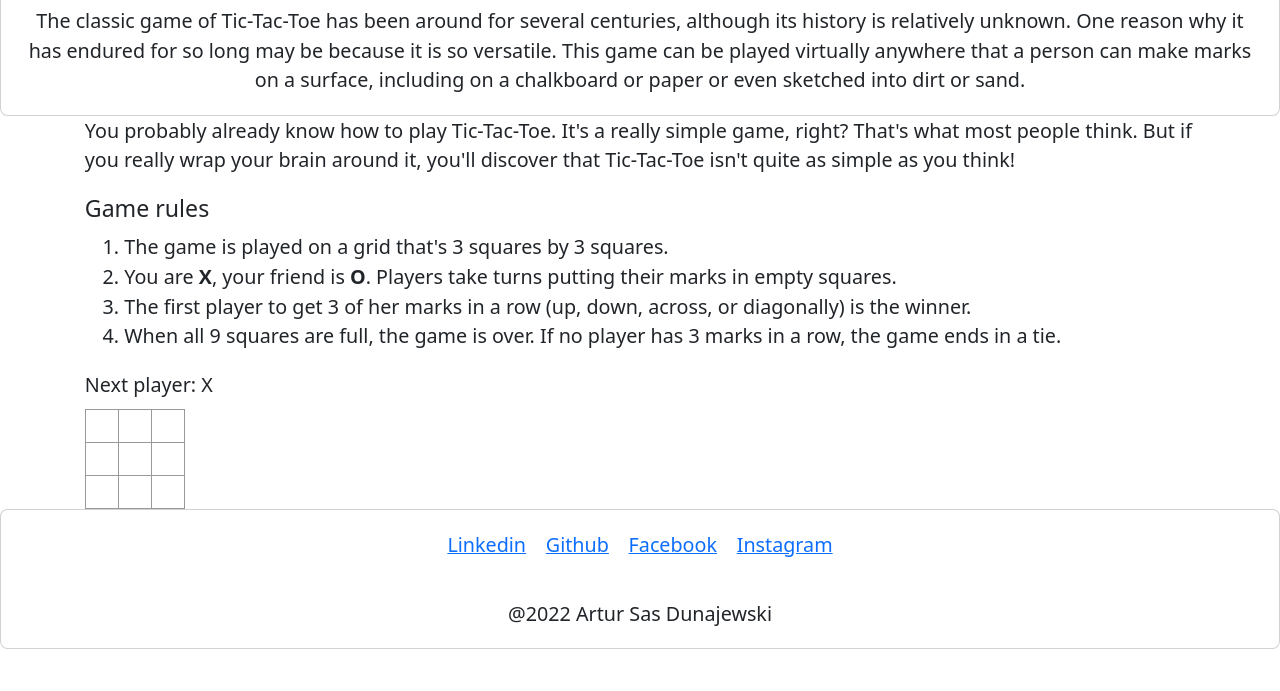
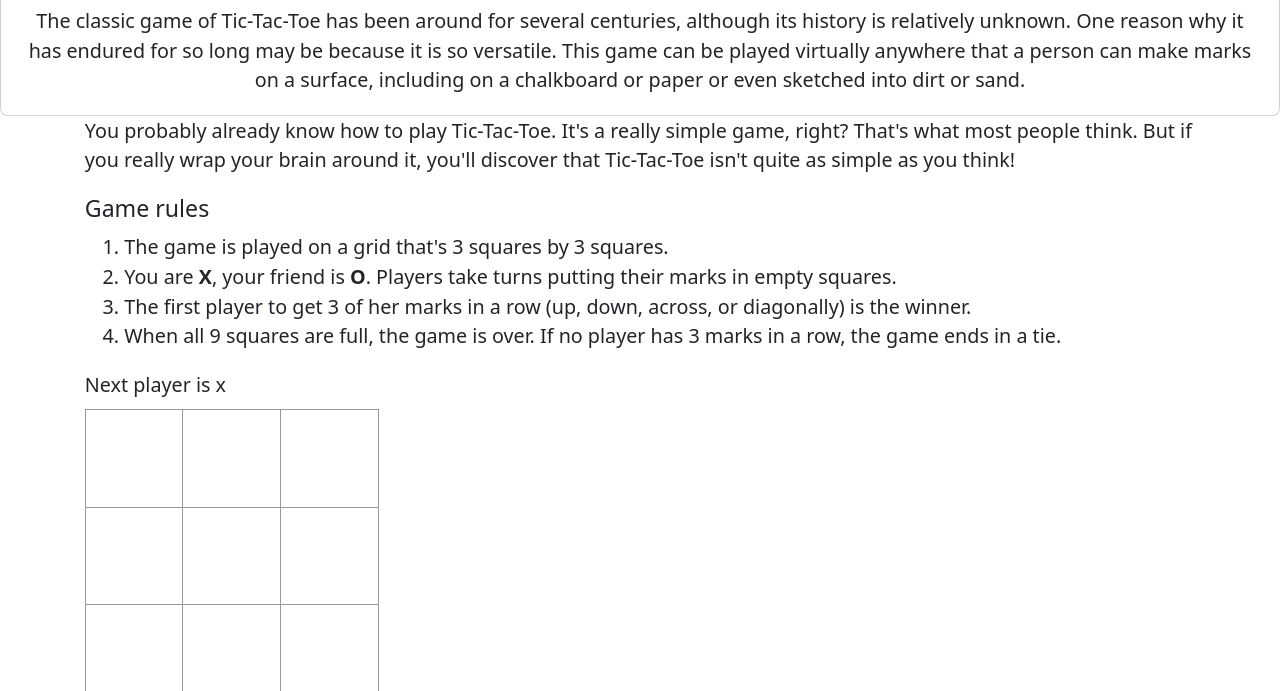
Before and after one commit to arko8919/tic-tac-toe, a React app: page / in a window 1280 px wide. Shown: the part 109-800 px from the top of the page. Built offline with nearby package versions, Linux system fonts and the light colour scheme.

Commit message:
Adding basic funcionality, board, squares, winner calculations

```diff
--- a/src/js/components/Board.js
+++ b/src/js/components/Board.js
@@ -1,19 +1,63 @@
 import React from "react";
 import Square from "./Square";
 
-import "./square.scss";
+import "./board.scss";
+import calculateWinner from "./calculateWinner";
 
 export default class Board extends React.Component {
+  constructor(props) {
+    super(props);
+    this.state = {
+      squares: Array(9).fill(null),
+      xOnSquare: true,
+    };
+  }
+
+  handleSquareClick(i) {
+    // Create a copy of the squares array
+    const squares = this.state.squares.slice();
+
+    // If someone won the game or if a Square is already filled, ignore click on button
+    if (calculateWinner(squares) || squares[i]) {
+      return;
+    }
+
+    // Assign an X or O to the square clicked depending on which player it's turn
+    squares[i] = this.state.xOnSquare ? "X" : "O";
+
+    this.setState({
+      squares: squares,
+      // Flip to determine which player goes next
+      xOnSquare: !this.state.xOnSquare,
+    });
+  }
+
+  // Creates square inside board
   renderSquare(i) {
-    return <Square />;
+    return (
+      <Square
+        // Passes the values to display in each square
+        value={this.state.squares[i]}
+        // Add onClick event listener to square
+        onSquareClick={() => this.handleSquareClick(i)}
+      />
+    );
   }
 
   render() {
-    const status = "Next player: X";
+    // Function will check for a winner and return 'X', 'O', or null as appropriate
+    const winner = calculateWinner(this.state.squares);
+    let status;
+    if (winner) {
+      status = `Winner is ${winner}`;
+    } else {
+      status = `Next player is ${this.state.xOnSquare ? "x" : "O"}`;
+    }
 
     return (
       <>
         <div className="status">{status}</div>
+
         <div className="board-row">
           {this.renderSquare(0)}
           {this.renderSquare(1)}
--- a/src/js/components/Square.js
+++ b/src/js/components/Square.js
@@ -1,9 +1,9 @@
-import React from "react";
+import "./square.scss";
 
-import "./board.scss";
-
-export default class Square extends React.Component {
-  render() {
-    return <button className="square">{/* TODO */}</button>;
-  }
+export default function Square(props) {
+  return (
+    <button className="square" onClick={props.onSquareClick}>
+      {props.value}
+    </button>
+  );
 }
--- /dev/null
+++ b/src/js/components/calculateWinner.js
@@ -0,0 +1,25 @@
+export default function calculateWinner(squares) {
+  // These are three squares in line, which determine the winner
+  const lines = [
+    [0, 1, 2],
+    [3, 4, 5],
+    [6, 7, 8],
+    [0, 3, 6],
+    [1, 4, 7],
+    [2, 5, 8],
+    [0, 4, 8],
+    [2, 4, 6],
+  ];
+
+  for (let i = 0; i < lines.length; i++) {
+    // Assign winning combination
+    const [a, b, c] = lines[i];
+    // Test if all fields in winning combination match X or O
+    if (squares[a] && squares[a] === squares[b] && squares[a] === squares[c]) {
+      // Return X or O as winning combination
+      return squares[a];
+    }
+  }
+  // If there is no winner return null
+  return null;
+}
--- a/src/js/components/game.scss
+++ b/src/js/components/game.scss
@@ -10,4 +10,5 @@
 }
 
 .game-board {
+
 }
--- a/src/js/components/square.scss
+++ b/src/js/components/square.scss
@@ -10,13 +10,13 @@
   background: #fff;
   border: 1px solid #999;
   float: left;
-    font-size: 24px;
+  font-size: 2rem;
   font-weight: bold;
-    line-height: 34px;
-    height: 34px;
+  line-height: 5rem;
+  height: 5rem;
   margin-right: -1px;
   margin-top: -1px;
   padding: 0;
   text-align: center;
-    width: 34px;
+  width: 5rem;
   }
```
Also changed, not shown: src/js/components/board.scss (line endings or trailing spaces). Lines whose indentation alone changed are shown as unchanged.
